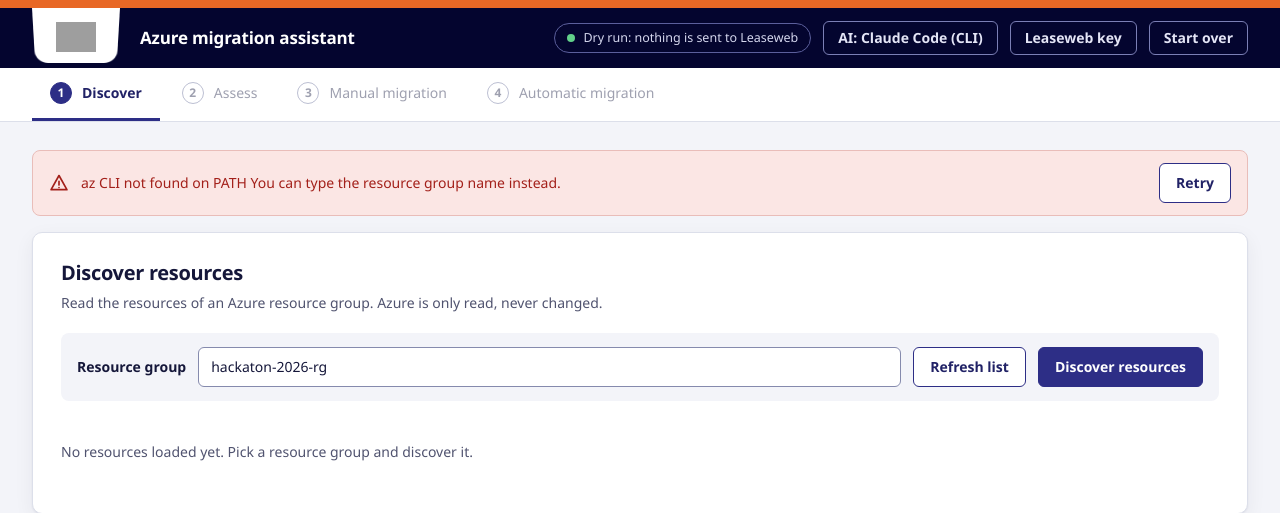
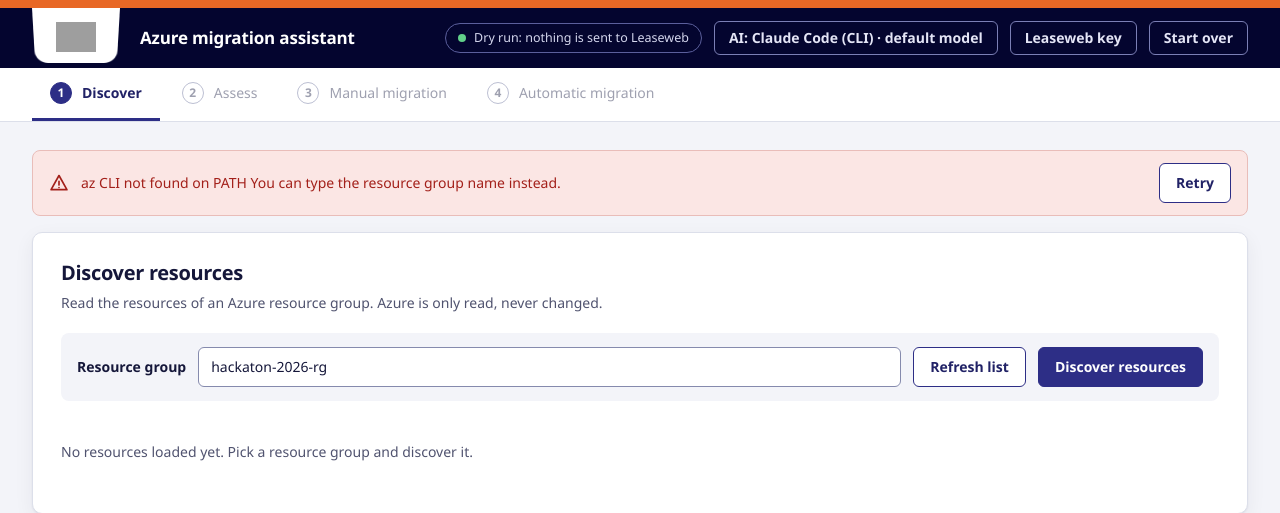
Before and after one commit to cas0217hcc/hackaton2026, a FastAPI app: page / in a window 1280 px wide. Shown: the top 513 px of the page. Run offline with FastAPI, Linux system fonts and the light colour scheme; data that the repository does not hold is empty; grey boxes are pictures that could not be loaded.

Commit message:
feat: show the active AI model in the header and remember the AI choice
- The AI button shows the provider and the model in use.
- The provider and model are saved to data/ai.json (never the API key)
  and restored on start; Start over keeps them.
- Fix: the Model dropdown row was left hidden in the page, so the model
  could not be chosen. A test now guards it.

Co-Authored-By: Claude Sonnet 5.5 <noreply@anthropic.com>

```diff
--- a/migration_assistant/app.py
+++ b/migration_assistant/app.py
@@ -18,7 +18,7 @@ from .assess import assess
 from .azure_discovery import DiscoveryError, list_resource_groups, list_resources
 from .claude_cli import ClaudeError
 from .claude_cli import MODEL_RE
-from .llm import AiSettings, available_providers, list_models as default_list_models, make_ask as default_make_ask
+from .llm import DEFAULT_API_MODEL, AiSettings, available_providers, list_models as default_list_models, make_ask as default_make_ask
 from .dryrun import BASE_URL, DryRunExecutor, LeasewebExecutor, annotate_chain, build_calls, path_matches, run_calls
 from .models import Assessment, CodeChange, DryRunCall, Plan, Resource
 from .leaseweb_ops import find_operations, load_launch_options, load_operation_docs, load_operations
@@ -70,7 +70,16 @@ def create_app(discover: Callable = list_resources, ask: Callable | None = None,
     progress: dict = {"running": False, "items": []}  # live status of the current plan run
     progress_lock = threading.Lock()
     chain: dict[str, str] = {}  # ids returned by earlier live calls, e.g. instanceId (memory only)
-    ai = AiSettings(provider=os.environ.get("AI_PROVIDER", "claude-cli"), model=os.environ.get("AI_MODEL", ""))  # memory only
+    ai = AiSettings(provider=os.environ.get("AI_PROVIDER", "claude-cli"), model=os.environ.get("AI_MODEL", ""))
+    # The provider and model are remembered next to the saved results; the API key never is.
+    ai_file = state_file.parent / "ai.json" if state_file is not None else None
+    if ai_file is not None and ai_file.exists():
+        try:
+            saved = json.loads(ai_file.read_text())
+            if saved["provider"] in {p["id"] for p in available_providers(ai)} and isinstance(saved.get("model", ""), str):
+                ai.provider, ai.model = saved["provider"], saved.get("model", "")
+        except (ValueError, KeyError, TypeError, OSError):
+            pass  # a damaged file just means the default
 
     def ask_ai(prompt: str) -> dict:
         """Answer with whichever provider is selected right now (tests can pass a fixed `ask`)."""
@@ -231,7 +240,8 @@ def create_app(discover: Callable = list_resources, ask: Callable | None = None,
                 "live": bool(secrets["api_key"])}
 
     def ai_state() -> dict:
-        return {"provider": ai.provider, "model": ai.model, "api_key_set": bool(ai.api_key),
+        effective = ai.model or (DEFAULT_API_MODEL if ai.provider == "anthropic-api" else "")
+        return {"provider": ai.provider, "model": ai.model, "effective_model": effective, "api_key_set": bool(ai.api_key),
                 "providers": available_providers(ai)}
 
     @app.get("/api/ai")
@@ -248,6 +258,9 @@ def create_app(discover: Callable = list_resources, ask: Callable | None = None,
         if provider == "claude-cli" and model and not MODEL_RE.fullmatch(model):
             return error("Claude Code model must be opus, sonnet, haiku or a claude-... model id.", 400)
         ai.provider, ai.model = provider, model
+        if ai_file is not None:
+            ai_file.parent.mkdir(parents=True, exist_ok=True)
+            ai_file.write_text(json.dumps({"provider": ai.provider, "model": ai.model}))
         if api_key.strip():  # an empty field keeps the key that is already set
             ai.api_key = api_key.strip()
         return ai_state()
--- a/migration_assistant/static/app.js
+++ b/migration_assistant/static/app.js
@@ -792,6 +792,12 @@ const AI_HELP = {
 let aiState = null;
 const modelLists = {};  // provider -> {models, source, error}, filled on first use
 
+// What the header shows: the provider and the model it will use right now.
+function aiModelText(s) {
+  if (s.effective_model) return s.effective_model;
+  return s.provider === "opencode" ? "opencode's default model" : "default model";
+}
+
 function aiLabel(s) { return (s.providers.find((p) => p.id === s.provider) || {}).label || s.provider; }
 
 function renderAi(s) {
@@ -799,7 +805,8 @@ function renderAi(s) {
   const sel = $("ai-provider");
   sel.replaceChildren(...s.providers.map((p) => el("option", { value: p.id }, `${p.label} (${p.detail})`)));
   sel.value = s.provider;
-  $("ai-btn").textContent = "AI: " + aiLabel(s);
+  $("ai-btn").textContent = `AI: ${aiLabel(s)} · ${aiModelText(s)}`;
+  $("ai-btn").title = "Change the AI provider and model";
   syncAiForm(s.provider);
   $("ai-key-remove").hidden = !s.api_key_set;
   $("ai-key").placeholder = s.api_key_set ? "Key is set. Paste a new one to replace it." : "Paste your Anthropic API key";
--- a/migration_assistant/templates/index.html
+++ b/migration_assistant/templates/index.html
@@ -21,7 +21,7 @@
   </div>
   <div class="top-actions">
     <span class="mode" id="mode" role="status"><i></i><span id="mode-text">Dry run: nothing is sent to Leaseweb</span></span>
-    <button class="btn ghost" id="ai-btn" type="button" aria-expanded="false" aria-controls="aibar">AI: Claude Code (CLI)</button>
+    <button class="btn ghost" id="ai-btn" type="button" aria-expanded="false" aria-controls="aibar">AI: Claude Code (CLI) · default model</button>
     <button class="btn ghost" id="key-btn" type="button" aria-expanded="false" aria-controls="keybar">Leaseweb key</button>
     <button class="btn ghost" id="reset-btn" type="button">Start over</button>
   </div>
@@ -43,7 +43,7 @@
       <label for="ai-provider">AI used for assessments and plans</label>
       <select id="ai-provider"></select>
     </div>
-    <div class="ai-row" id="ai-model-row" hidden>
+    <div class="ai-row" id="ai-model-row">
       <label for="ai-model">Model</label>
       <select id="ai-model"></select>
       <span class="ai-note" id="ai-model-note"></span>
```
Also changed, not shown: tests/test_app.py (+45 -0 lines), tests/test_static_js.py (+9 -0 lines).
